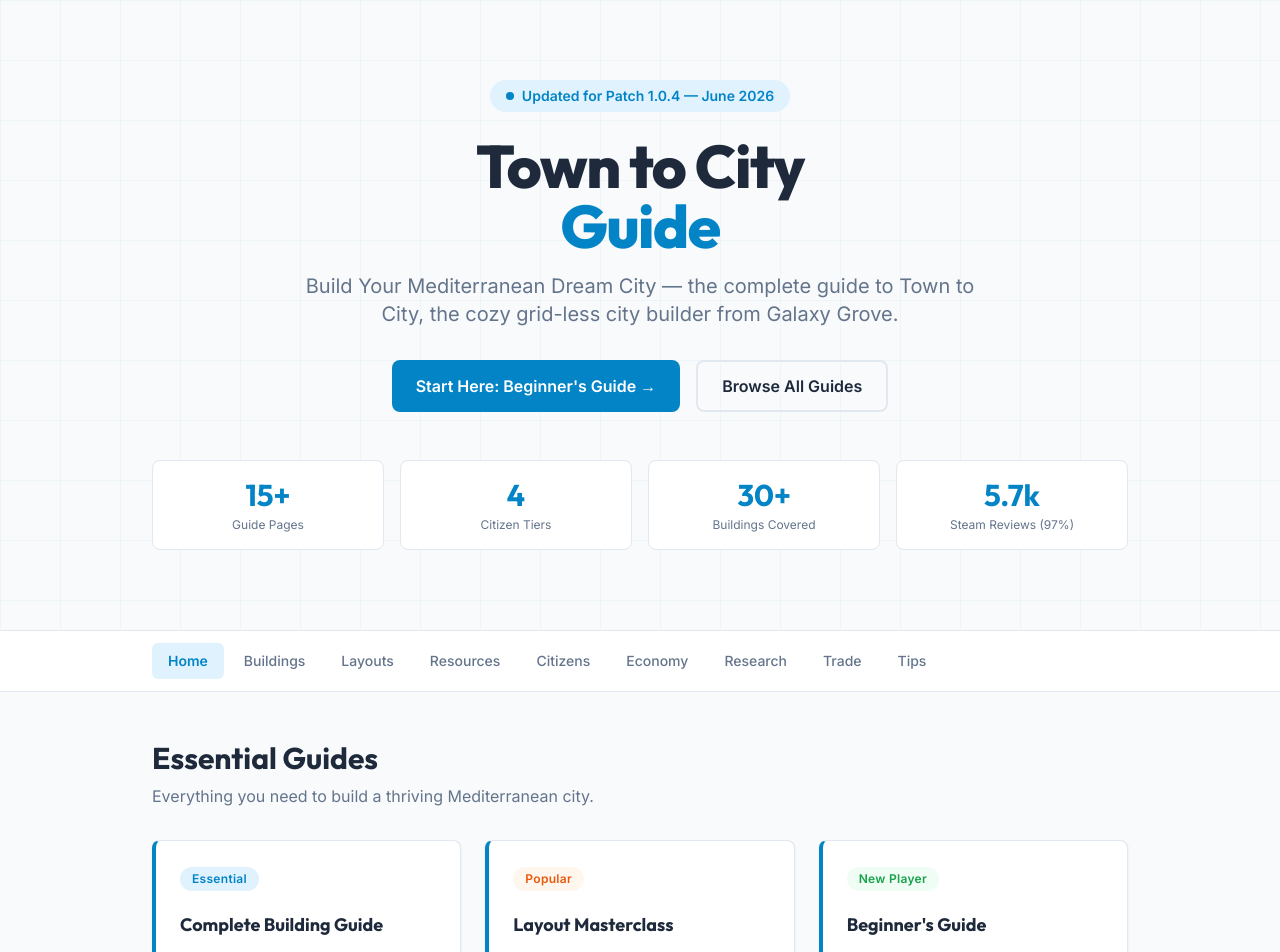
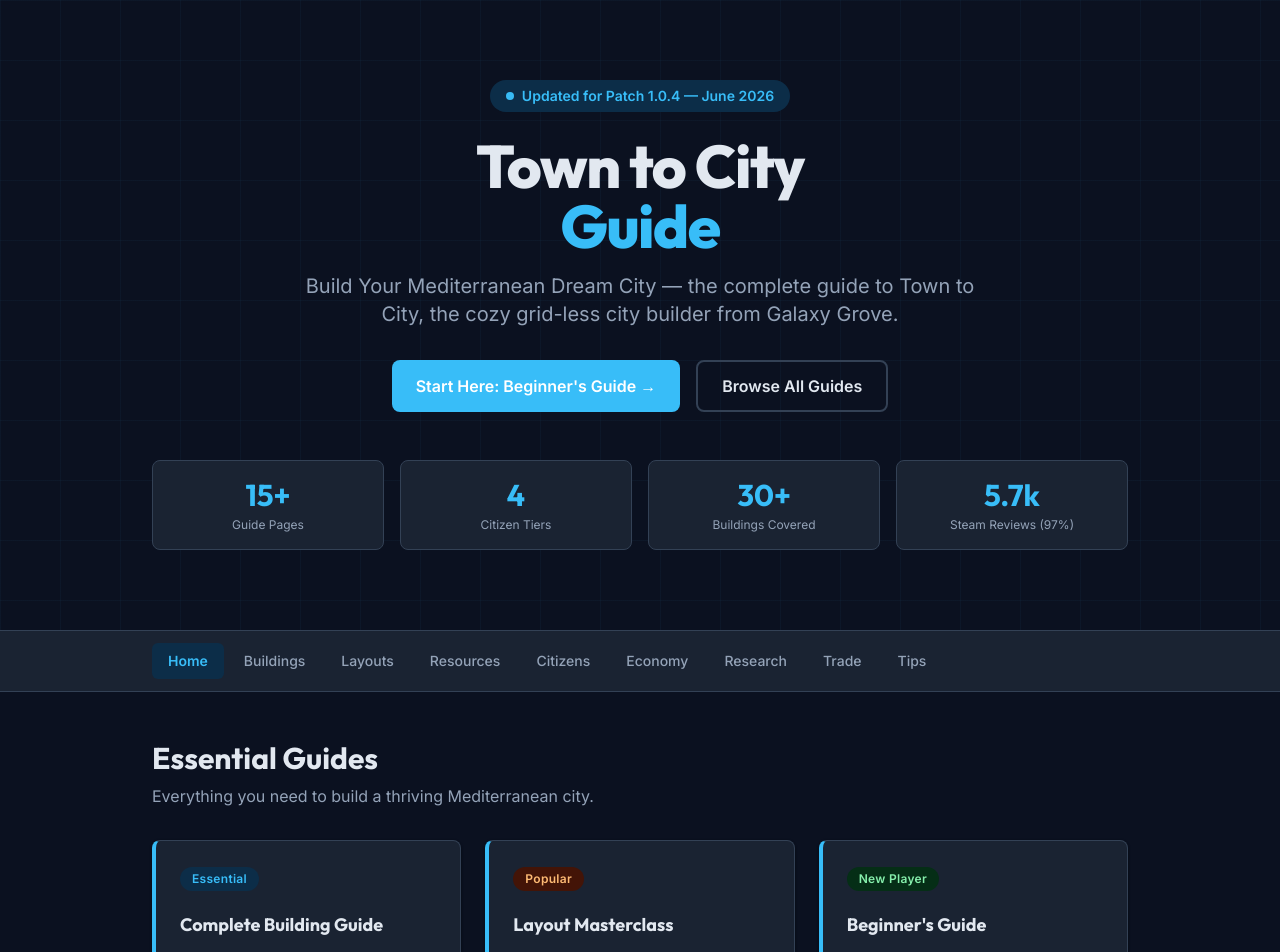
Before and after one commit to ryuuu2020/town-to-city-guide, a Next.js app: page / in a window 1280 px wide. Shown: the top 952 px of the page. Built offline with nearby package versions, Linux system fonts and the light colour scheme.

Commit message:
style: convert to dark theme (blueprint dark navy + cyan accents)

```diff
--- a/app/globals.css
+++ b/app/globals.css
@@ -5,18 +5,14 @@
 @tailwind utilities;
 
 /* ============================================
-   Town to City Guide — Blueprint Design
+   Town to City Guide — Dark Blueprint Design
    City Builder / Management Sim Style
-   Design: Clean, modern, info-graphic inspired,
-           blueprint grids, data-driven layout.
+   Design: Dark tech, blueprint-inspired,
+           deep navy + cyan accents, data-driven.
    ============================================ */
 
 @layer base {
-  *,
-  *::before,
-  *::after {
-    box-sizing: border-box;
-  }
+  *, *::before, *::after { box-sizing: border-box; }
 
   html {
     scroll-behavior: smooth;
@@ -34,22 +30,18 @@
 
   ::-webkit-scrollbar { width: 6px; height: 6px; }
   ::-webkit-scrollbar-track { background: transparent; }
-  ::-webkit-scrollbar-thumb { background: #94a3b8; border-radius: 3px; }
+  ::-webkit-scrollbar-thumb { background: #475569; border-radius: 3px; }
 }
 
 @layer components {
-  /* bluepr-card: white card with blueprint blue left border */
   .bluepr-card {
     @apply bg-blueprint-surface border border-blueprint-border
            border-l-4 border-l-blueprint-accent
            rounded-card shadow-card
            p-6 mb-4 transition-all duration-200;
   }
-  .bluepr-card:hover {
-    @apply shadow-card-hover;
-  }
+  .bluepr-card:hover { @apply shadow-card-hover; }
 
-  /* Navigation link */
   .nav-link {
     @apply px-4 py-2 text-sm font-medium rounded-md
            text-blueprint-muted hover:text-blueprint-text
@@ -59,38 +51,34 @@
     @apply text-blueprint-accent bg-blueprint-accent-light font-semibold;
   }
 
-  /* Data stat card */
   .stat-card {
     @apply bg-blueprint-surface border border-blueprint-border
            rounded-card p-4 text-center;
   }
 
-  /* Tip box */
   .tip-box {
     @apply bg-blueprint-accent-light border-l-4 border-blueprint-accent
-           p-4 rounded-r-card text-sm my-4;
+           p-4 rounded-r-card text-sm my-4 text-blueprint-text;
   }
 
-  /* Step number */
   .step-num {
-    @apply w-10 h-10 rounded-full bg-blueprint-accent text-white
+    @apply w-10 h-10 rounded-full bg-blueprint-accent text-blueprint-bg
            flex items-center justify-center font-display text-lg font-bold shrink-0;
   }
 
-  /* Tag */
   .bp-tag {
     @apply inline-flex items-center px-3 py-1 rounded-full
            text-xs font-semibold tracking-wide;
   }
   .bp-tag.blue { @apply bg-blueprint-accent-light text-blueprint-accent; }
-  .bp-tag.orange { @apply bg-orange-50 text-blueprint-warm; }
-  .bp-tag.green { @apply bg-green-50 text-blueprint-green; }
+  .bp-tag.orange { @apply bg-orange-950 text-orange-300; }
+  .bp-tag.green { @apply bg-green-950 text-green-300; }
 
-  /* Hero grid pattern */
+  /* Hero grid pattern — dark */
   .hero-grid {
     background-image:
-      linear-gradient(rgba(2, 132, 199, 0.04) 1px, transparent 1px),
-      linear-gradient(90deg, rgba(2, 132, 199, 0.04) 1px, transparent 1px);
+      linear-gradient(rgba(56, 189, 248, 0.04) 1px, transparent 1px),
+      linear-gradient(90deg, rgba(56, 189, 248, 0.04) 1px, transparent 1px);
     background-size: 60px 60px;
   }
 }
--- a/tailwind.config.ts
+++ b/tailwind.config.ts
@@ -8,16 +8,16 @@
   theme: {
     extend: {
       colors: {
-        'blueprint-bg': '#f8fafc',
-        'blueprint-surface': '#ffffff',
-        'blueprint-alt': '#f1f5f9',
-        'blueprint-text': '#1e293b',
-        'blueprint-muted': '#64748b',
-        'blueprint-accent': '#0284c7',
-        'blueprint-accent-light': '#e0f2fe',
-        'blueprint-warm': '#ea580c',
-        'blueprint-green': '#16a34a',
-        'blueprint-border': '#e2e8f0',
+        'blueprint-bg': '#0b1120',
+        'blueprint-surface': '#1a2332',
+        'blueprint-alt': '#243044',
+        'blueprint-text': '#e2e8f0',
+        'blueprint-muted': '#94a3b8',
+        'blueprint-accent': '#38bdf8',
+        'blueprint-accent-light': '#0c2d48',
+        'blueprint-warm': '#f97316',
+        'blueprint-green': '#22c55e',
+        'blueprint-border': '#334155',
       },
       fontFamily: {
         display: ['Outfit', 'sans-serif'],
@@ -42,8 +42,8 @@
         'card': '8px',
       },
       boxShadow: {
-        'card': '0 1px 3px rgba(0,0,0,0.06), 0 1px 2px rgba(0,0,0,0.04)',
-        'card-hover': '0 4px 12px rgba(0,0,0,0.08), 0 2px 4px rgba(0,0,0,0.04)',
+        'card': '0 1px 3px rgba(0,0,0,0.3), 0 1px 2px rgba(0,0,0,0.2)',
+        'card-hover': '0 4px 12px rgba(0,0,0,0.4), 0 2px 4px rgba(0,0,0,0.3)',
       },
     },
   },
```
